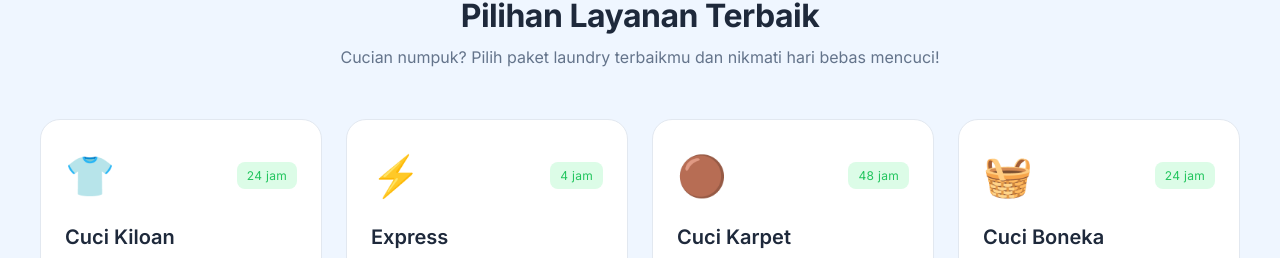
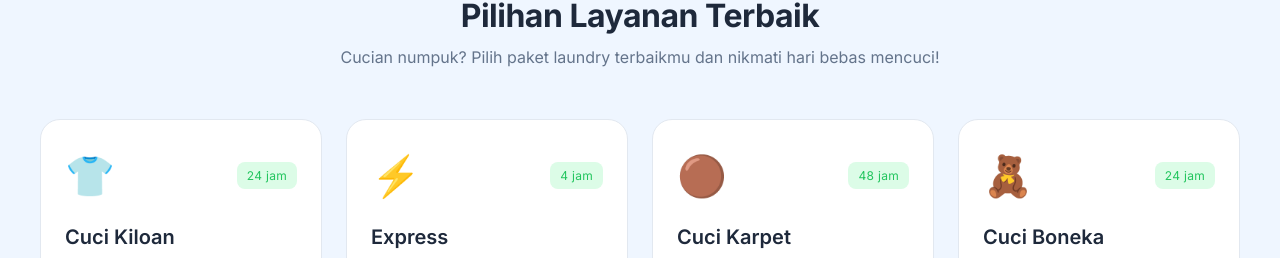
Before and after one commit to novacida00-create/pinang-laundry-frontend-v2, a React (Vite) app: page / in a window 1280 px wide. Shown: the part 1015-1273 px from the top of the page. Built offline with nearby package versions, Linux system fonts and the light colour scheme; no server answers.

Commit message:
fix: icon Cuci Boneka ganti Cuci Lipat

```diff
--- a/src/pages/LandingPage.jsx
+++ b/src/pages/LandingPage.jsx
@@ -9,7 +9,7 @@ const testimonials = [
   { name: "Dewi Lestari", text: "Sudah 2 tahun langganan, tidak pernah kecewa.", rating: 5 },
 ];
 
-const serviceIcons = { "Cuci Kiloan": "👕", "Express": "⚡", "Cuci Lipat": "📦", "Cuci Setrika": "🔥", "Cuci Karpet": "🟤", "Cuci Jaket": "🧥", "Cuci Jas": "🤵", "Setrika Saja": "👔" };
+const serviceIcons = { "Cuci Kiloan": "👕", "Express": "⚡", "Cuci Boneka": "🧸", "Cuci Setrika": "🔥", "Cuci Karpet": "🟤", "Cuci Jaket": "🧥", "Cuci Jas": "🤵", "Setrika Saja": "👔" };
 
 const allServices = [
   { icon: "tshirt", name: "Cuci Kiloan", price: "Rp 6.000/kg", waktu: "24 jam", desc: "Cuci berdasarkan berat, cocok untuk baju harian" },
```
